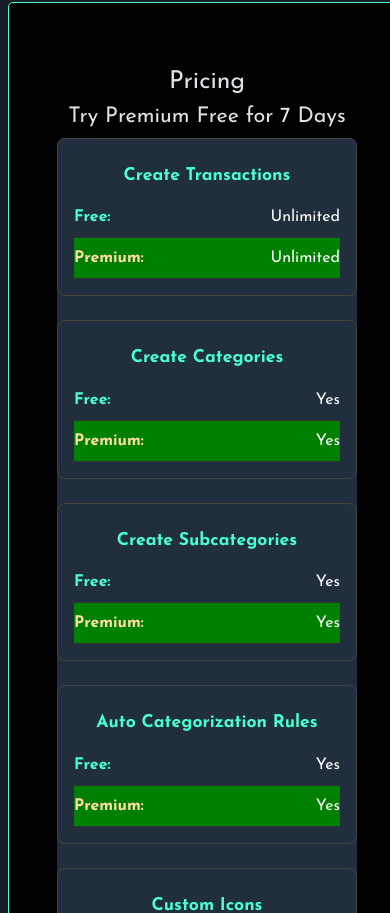
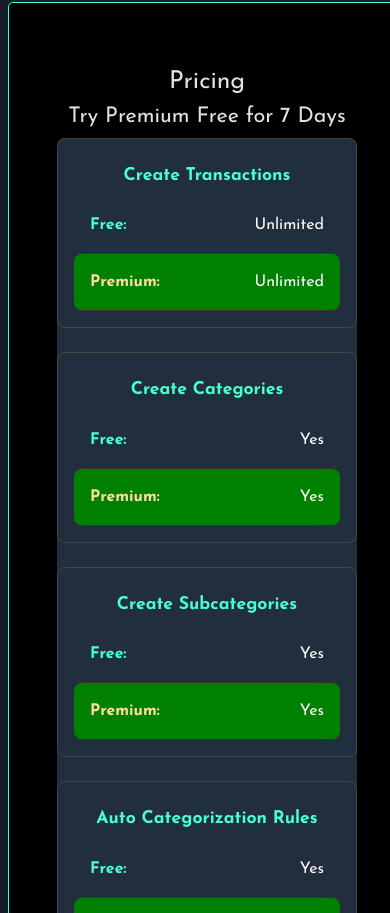
Before and after one commit to kbomb6/lucky-friday-website, a Vue app: page / in a window 390 px wide. Shown: the part 4631-5544 px from the top of the page. Built offline with nearby package versions, Linux system fonts and the light colour scheme; a web font is replaced by a local one.

Commit message:
mobile changes

```diff
--- a/src/views/Homepage.vue
+++ b/src/views/Homepage.vue
@@ -667,7 +667,8 @@ const contactSupport = () => {
   .cell {
     display: flex;
     justify-content: space-between;
-    padding: 0.5rem 0;
+    padding: 1rem;
+    border-radius: 8px;
     border-bottom: 1px solid #333;
   }
 
```
